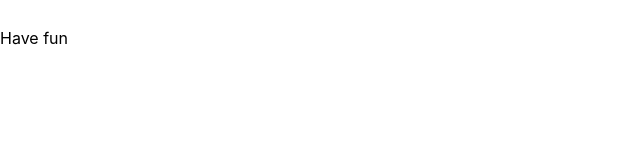
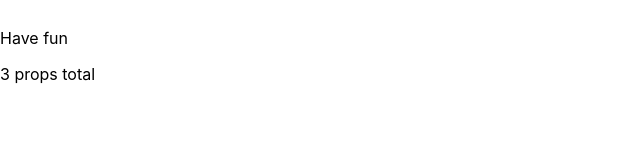
Before and after one commit to MethmaPeiris99/ReactJS-SelfLearn, a React (Create React App) app in the folder learning-reactjs-course/: page / in a window 1280 px wide. Shown: the part 155-300 px from the top of the page, without its empty margins (0-640 px from the left). Built offline with nearby package versions, Linux system fonts and the light colour scheme.

Commit message:
Example for passing a number as props

```diff
--- a/learning-reactjs-course/src/index.js
+++ b/learning-reactjs-course/src/index.js
@@ -17,6 +17,7 @@ function Hello(props){
         <div>
             <h1>Welcome to {props.library}!</h1>
             <p>{props.message}</p>
+            <p>{props.number} props total</p>
         </div>
     );
 }
@@ -25,7 +26,7 @@ ReactDOM.render(
     <div>
         <h1 id="header" className="cool-text">Hello from {city}</h1>
         <h4>Hi I'm {person.name}. I'm {person.age} years old</h4>
-        <Hello library="React" message="Have fun"/>
+        <Hello library="React" message="Have fun" number={3}/>
     </div>,
   document.getElementById('root')
 );
```
